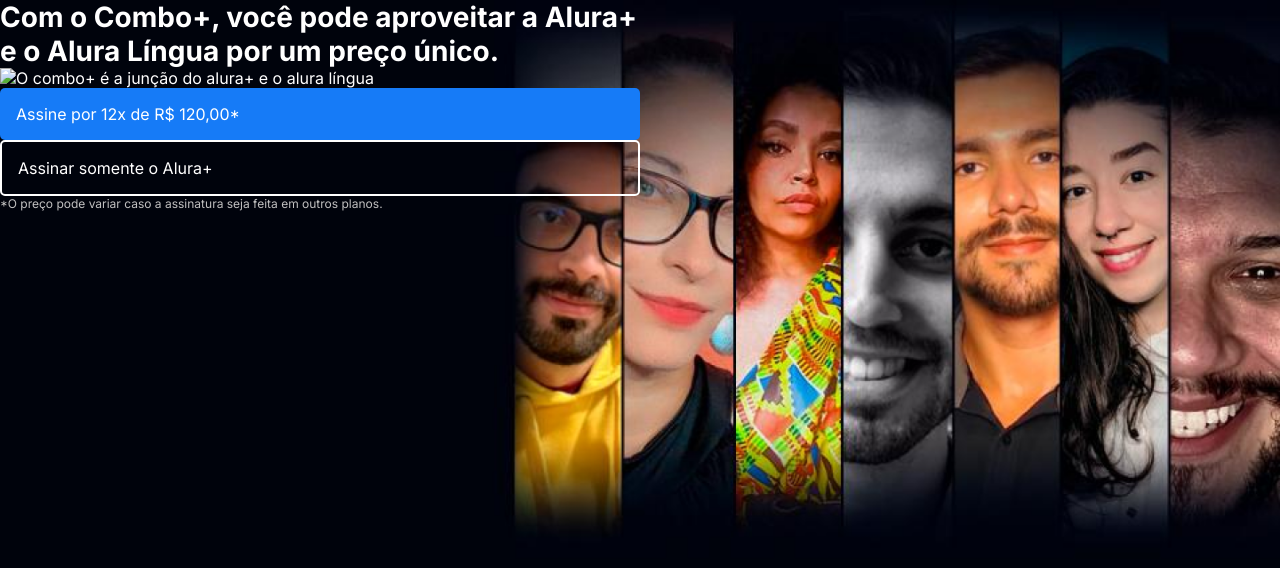
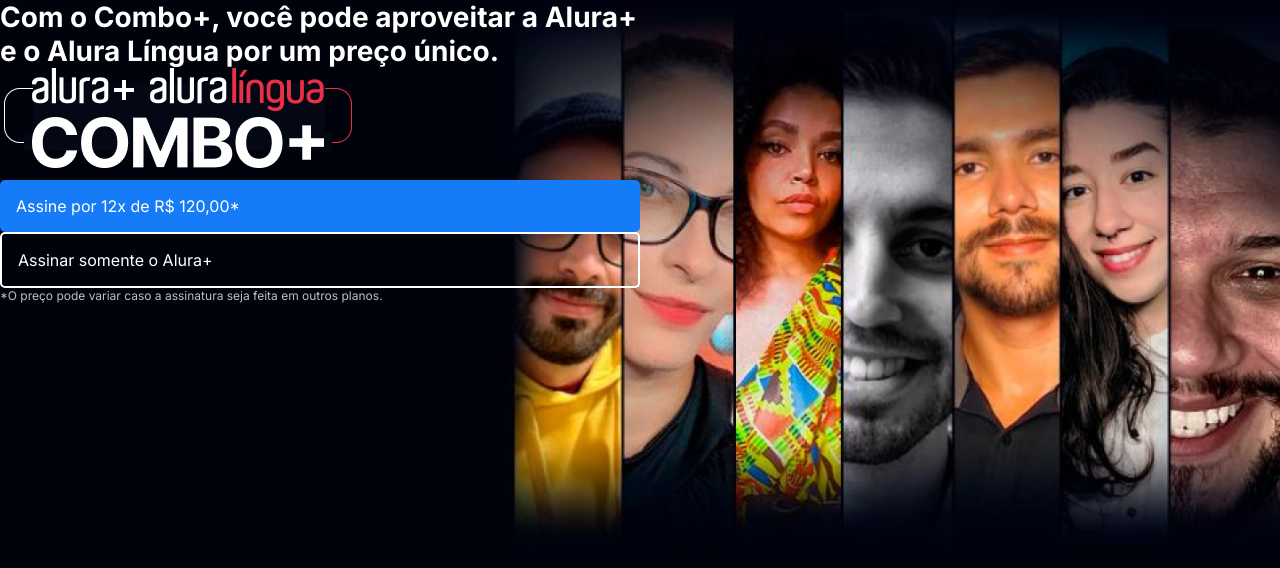
Before and after one commit to iisadorabp/Projeto-2, a plain HTML site: page index.html in a window 1280 px wide. Drawn offline with Linux system fonts and the light colour scheme.

Commit message:
Add files via upload

```diff
--- a/index.html
+++ b/index.html
@@ -15,7 +15,7 @@
     <section class="principal container">
         <div>
             <h1 class="container__titulo">Com o Combo+, você pode aproveitar a Alura+ e o Alura Língua por um preço único.</h1>
-            <img src="img/Combo.png" alt="O combo+ é a junção do alura+ e o alura língua">
+            <img src="Combo.png" alt="O combo+ é a junção do alura+ e o alura língua">
             <a href="www.alura.com.br" class="container__botao">Assine por 12x de R$ 120,00*</a>
             <a href="www.alura.com.br" class="container__botao botao_secundario">Assinar somente o Alura+</a>
             <p class="container__aviso">*O preço pode variar caso a assinatura seja feita em outros planos.</p>
```
